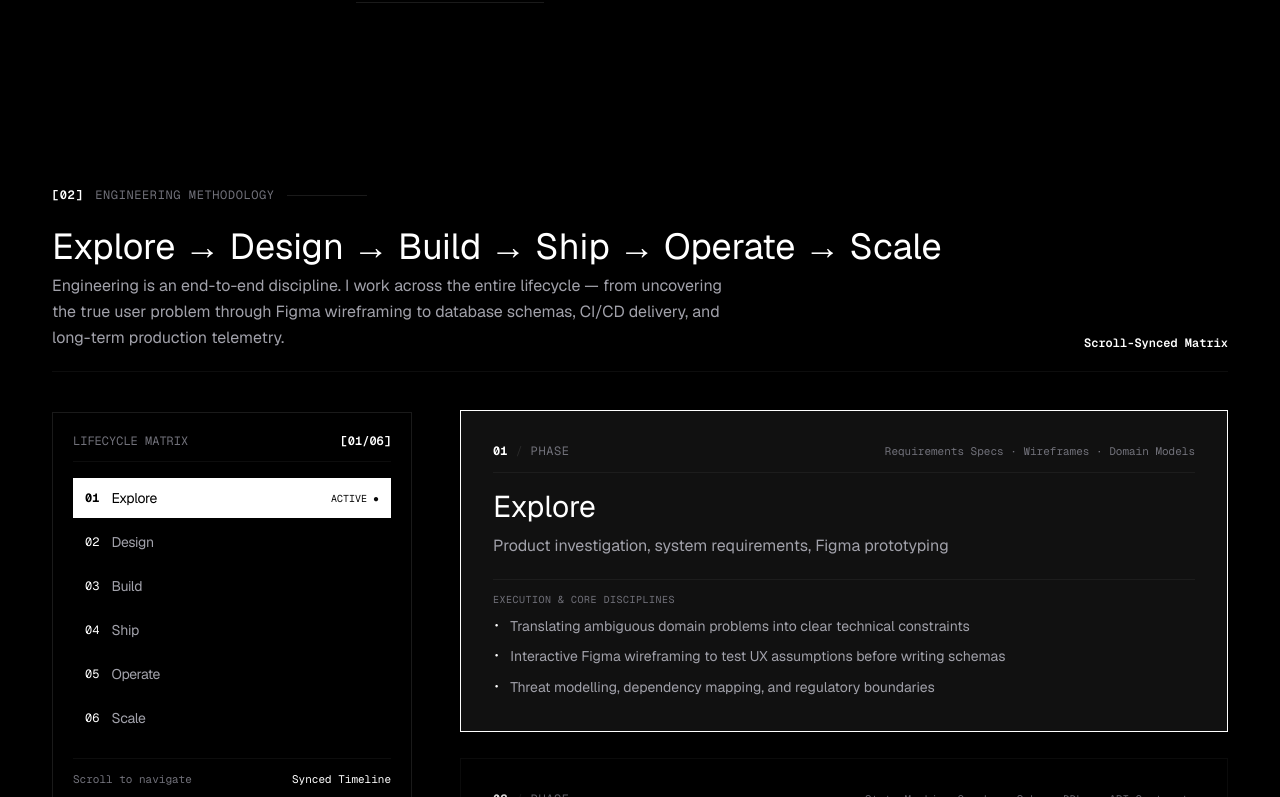
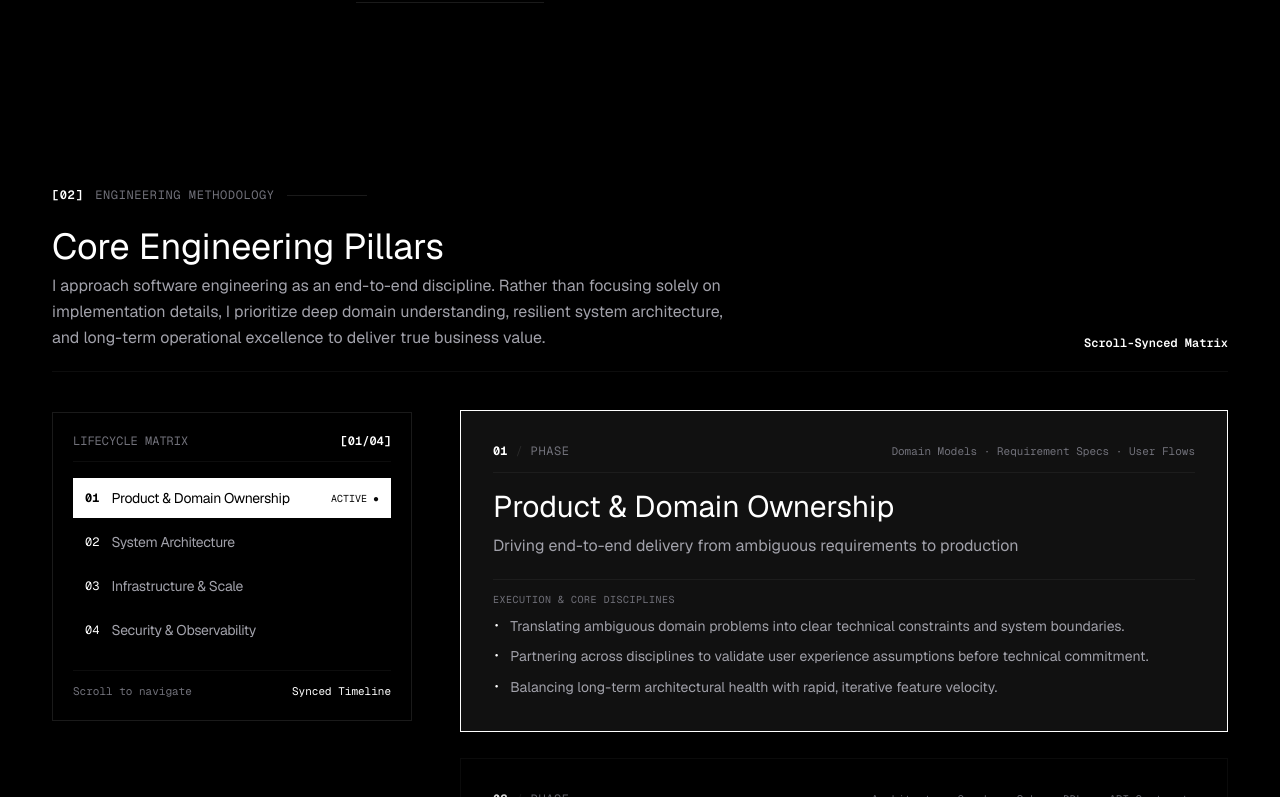
Before and after one commit to manuelbiolatiri/portfolio-2026, a Next.js app: page / in a window 1280 px wide. Shown: the part 2003-2800 px from the top of the page. Built offline with nearby package versions, Linux system fonts and the light colour scheme; a web font is replaced by a local one.

Commit message:
refactor: update lifecycle stages to four core engineering pillars with mobile horizontal snap support

```diff
--- a/app/globals.css
+++ b/app/globals.css
@@ -84,3 +84,13 @@ button:focus-visible {
   font-family: var(--font-mono);
   font-feature-settings: "tnum" on, "zero" on;
 }
+
+/* Hide scrollbar for Chrome, Safari and Opera */
+.no-scrollbar::-webkit-scrollbar {
+  display: none;
+}
+/* Hide scrollbar for IE, Edge and Firefox */
+.no-scrollbar {
+  -ms-overflow-style: none;  /* IE and Edge */
+  scrollbar-width: none;  /* Firefox */
+}
--- a/app/page.tsx
+++ b/app/page.tsx
@@ -84,10 +84,10 @@ export default function Home() {
                   id="lifecycle-title"
                   className="font-serif text-3xl sm:text-4xl text-[var(--ink)] font-normal"
                 >
-                  Explore → Design → Build → Ship → Operate → Scale
+                  Core Engineering Pillars
                 </h2>
                 <p className="text-sm sm:text-base text-[var(--ink-secondary)] mt-1.5 max-w-2xl leading-relaxed">
-                  Engineering is an end-to-end discipline. I work across the entire lifecycle — from uncovering the true user problem through Figma wireframing to database schemas, CI/CD delivery, and long-term production telemetry.
+                  I approach software engineering as an end-to-end discipline. Rather than focusing solely on implementation details, I prioritize deep domain understanding, resilient system architecture, and long-term operational excellence to deliver true business value.
                 </p>
               </div>
               <div className="font-mono text-xs text-[var(--accent)] font-semibold">
--- a/components/Lifecycle.tsx
+++ b/components/Lifecycle.tsx
@@ -45,7 +45,7 @@ export function Lifecycle() {
             <div className="flex items-center justify-between text-xs font-mono text-[var(--muted)] border-b border-[var(--line-faint)] pb-3 mb-4">
               <span>LIFECYCLE MATRIX</span>
               <span className="text-[var(--accent)] font-semibold">
-                [{LIFECYCLE_STAGES[activeStageIndex].step}/06]
+                [{LIFECYCLE_STAGES[activeStageIndex].step}/0{LIFECYCLE_STAGES.length}]
               </span>
             </div>
 
@@ -97,8 +97,8 @@ export function Lifecycle() {
           </div>
         </aside>
 
-        {/* Right Flowing Stages (Full width on mobile) */}
-        <div className="lg:col-span-8 space-y-5 sm:space-y-6">
+        {/* Right Flowing Stages (Horizontal Snap on Mobile) */}
+        <div className="lg:col-span-8 flex lg:block overflow-x-auto snap-x snap-mandatory lg:overflow-visible gap-5 lg:gap-0 lg:space-y-6 pb-6 lg:pb-0 -mx-5 px-5 lg:mx-0 lg:px-0 no-scrollbar">
           {LIFECYCLE_STAGES.map((stage, idx) => {
             const isActive = idx === activeStageIndex;
             return (
@@ -107,9 +107,9 @@ export function Lifecycle() {
                 ref={(el) => {
                   stageRefs.current[idx] = el;
                 }}
-                className={`p-5 sm:p-8 border transition-all duration-300 ${
+                className={`flex-none w-[85vw] sm:w-[400px] lg:w-auto snap-center p-6 sm:p-8 border transition-all duration-300 ${
                   isActive
-                    ? "border-[var(--ink)] bg-[var(--paper-card)] shadow-sm sm:-translate-y-0.5"
+                    ? "border-[var(--ink)] bg-[var(--paper-card)] shadow-sm lg:-translate-y-0.5"
                     : "border-[var(--line-faint)] bg-[var(--paper)] opacity-90 sm:opacity-85 hover:opacity-100"
                 }`}
               >
--- a/data/lifecycle.ts
+++ b/data/lifecycle.ts
@@ -9,68 +9,46 @@ export interface LifecycleStage {
 export const LIFECYCLE_STAGES: LifecycleStage[] = [
   {
     step: "01",
-    name: "Explore",
-    summary: "Product investigation, system requirements, Figma prototyping",
+    name: "Product & Domain Ownership",
+    summary: "Driving end-to-end delivery from ambiguous requirements to production",
     details: [
-      "Translating ambiguous domain problems into clear technical constraints",
-      "Interactive Figma wireframing to test UX assumptions before writing schemas",
-      "Threat modelling, dependency mapping, and regulatory boundaries"
+      "Translating ambiguous domain problems into clear technical constraints and system boundaries.",
+      "Partnering across disciplines to validate user experience assumptions before technical commitment.",
+      "Balancing long-term architectural health with rapid, iterative feature velocity."
     ],
-    primaryArtifacts: "Requirements Specs · Wireframes · Domain Models"
+    primaryArtifacts: "Domain Models · Requirement Specs · User Flows"
   },
   {
     step: "02",
-    name: "Design",
-    summary: "Architecture, API contracts, database modelling, payment flows",
+    name: "System Architecture",
+    summary: "Designing resilient distributed systems and robust data models",
     details: [
-      "Relational schema modelling and state machine transition guarantees",
-      "OpenAPI specifications, webhook contracts, and idempotency keys",
-      "Decoupled asynchronous event architectures and transaction boundaries"
+      "Designing relational database schemas, state machine transitions, and data integrity guarantees.",
+      "Establishing strict API contracts, webhook architectures, and distributed idempotency.",
+      "Building decoupled, event-driven services that isolate failure domains."
     ],
-    primaryArtifacts: "State Machine Graphs · Schema DDLs · API Contracts"
+    primaryArtifacts: "Architecture Graphs · Schema DDLs · API Contracts"
   },
   {
     step: "03",
-    name: "Build",
-    summary: "TypeScript, Node.js, Django, distributed services",
+    name: "Infrastructure & Scale",
+    summary: "Building and operating highly available, performant cloud environments",
     details: [
-      "Strictly typed backend systems with domain-driven modular boundaries",
-      "Resilient background workers, queue consumers, and retry strategies",
-      "High-throughput cryptographic signing and signature verification engines"
+      "Designing scalable deployment topologies optimized for low latency and high availability.",
+      "Implementing zero-downtime rolling releases and backwards-compatible database migrations.",
+      "Scaling read-heavy workloads with replication, connection pooling, and optimized indexing."
     ],
-    primaryArtifacts: "Type-Safe Services · Test Suites · Worker Queues"
+    primaryArtifacts: "Deployment Topologies · Migration Plans · Benchmarks"
   },
   {
     step: "04",
-    name: "Ship",
-    summary: "Docker, CI/CD, AWS",
+    name: "Security & Observability",
+    summary: "Ensuring cryptographic integrity, compliance, and deep system visibility",
     details: [
-      "Multi-stage Docker images optimized for minimal attack surface and fast caching",
-      "Automated GitHub Actions CI/CD pipelines with lint, typecheck, and migration runs",
-      "Infrastructure orchestration on AWS (ECS, RDS, S3, CloudWatch, VPC routing)"
+      "Implementing threat modeling, strict data isolation, and secure cross-service communication.",
+      "Instrumenting structured application logging, telemetry dashboards, and proactive alert thresholds.",
+      "Automating anomaly detection, dead letter queue analysis, and recovery runbooks."
     ],
-    primaryArtifacts: "Docker Images · CI/CD Pipelines · Cloud Formations"
-  },
-  {
-    step: "05",
-    name: "Operate",
-    summary: "Monitoring, queues, incident response, production releases",
-    details: [
-      "Structured JSON application logging, metric dashboards, and threshold alerts",
-      "Dead letter queue analysis, automated worker backoff, and recovery runbooks",
-      "Zero-downtime rolling deployments and safe database schema migrations"
-    ],
-    primaryArtifacts: "Alert Monitors · Operational Runbooks · Audit Trails"
-  },
-  {
-    step: "06",
-    name: "Scale",
-    summary: "Multi-region payments, migrations, commercial infrastructure",
-    details: [
-      "Multi-currency payment routing and distributed ledger reconciliation",
-      "Read replicas, index optimization, and connection pooling under peak load",
-      "Long-term architecture evolution balancing reliability with developer velocity"
-    ],
-    primaryArtifacts: "Replication Topologies · Migration Plans · Benchmarks"
+    primaryArtifacts: "Audit Trails · Alert Monitors · Cryptographic Keys"
   }
 ];
```
